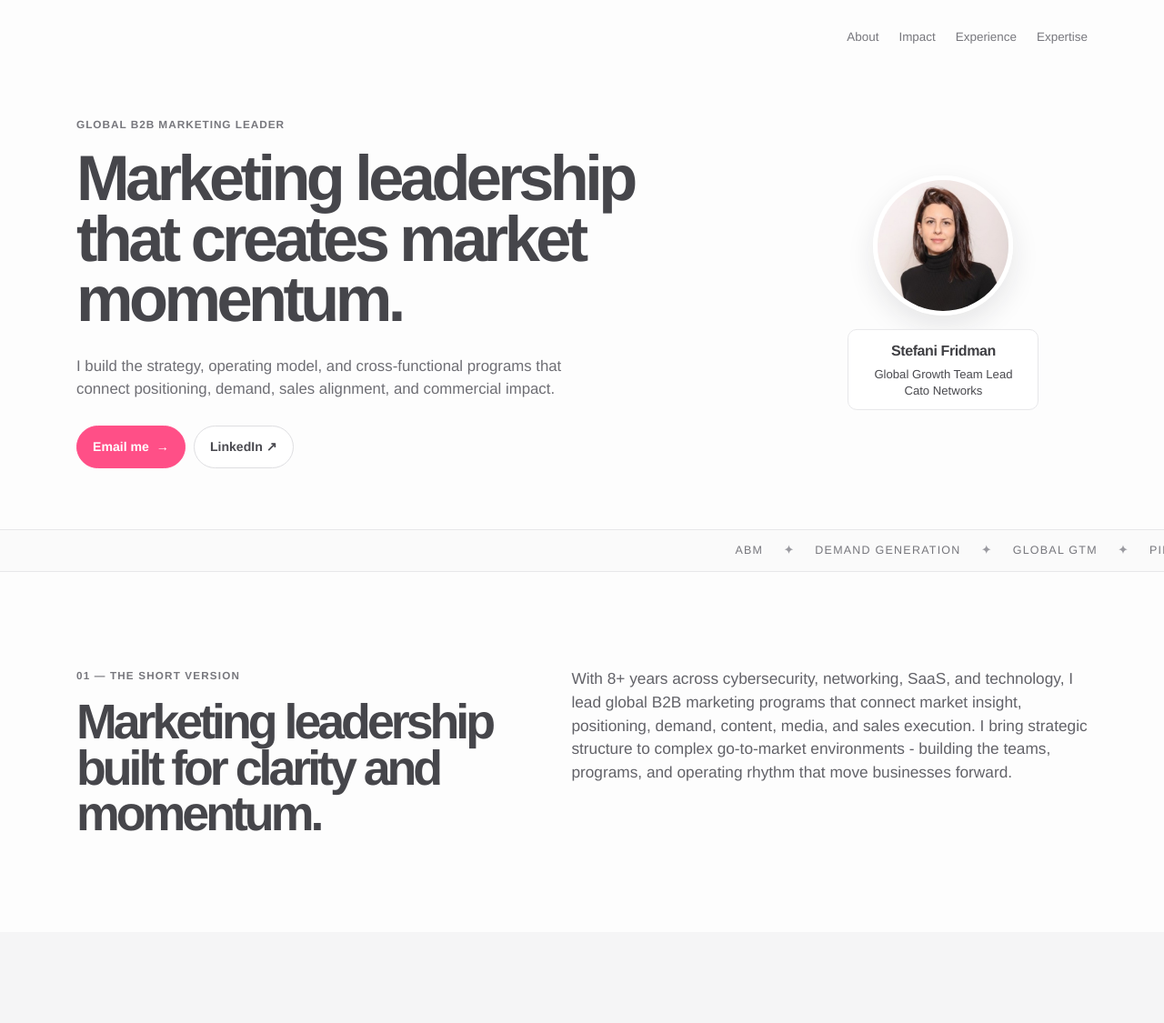
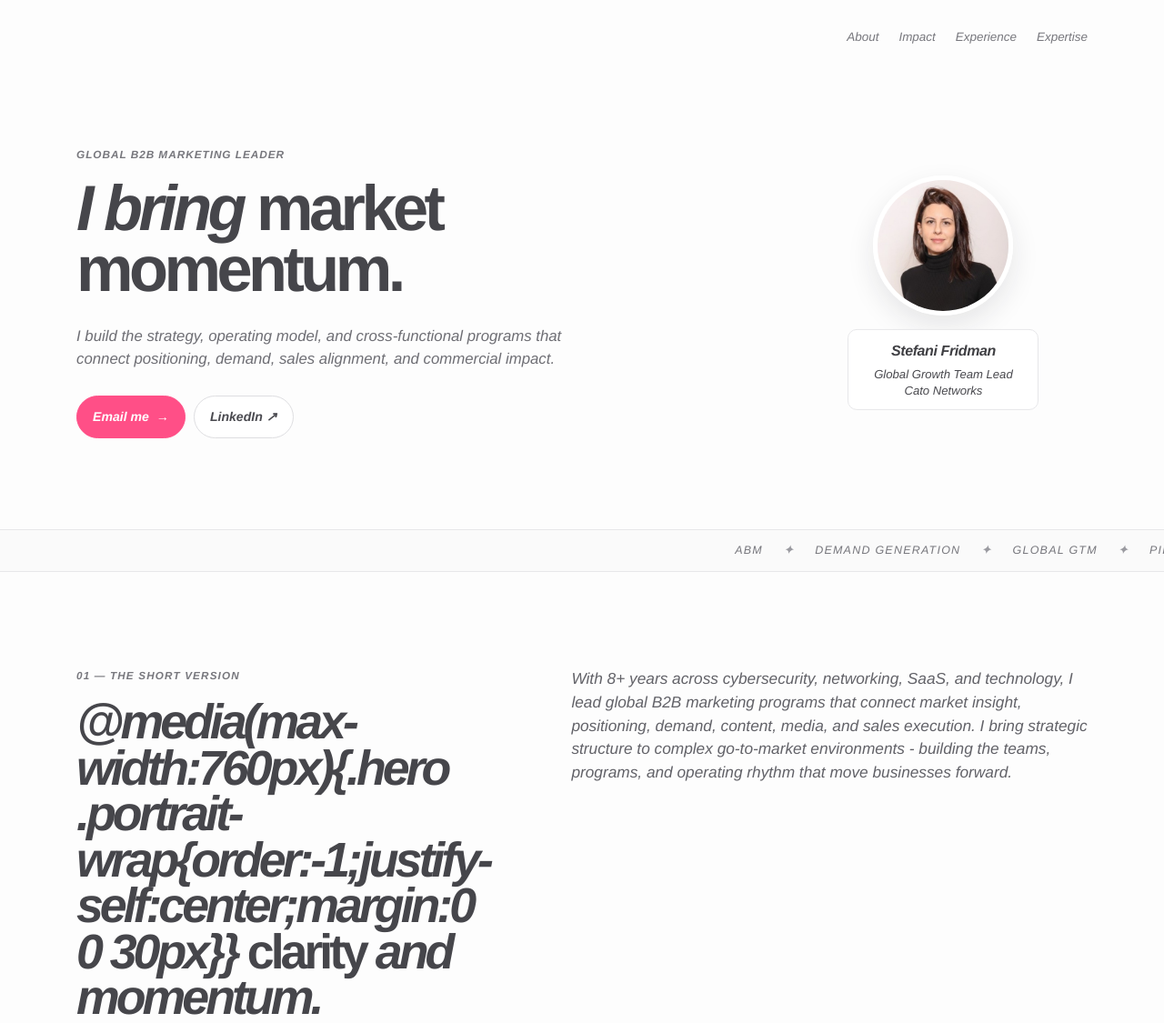
Before and after one commit to stefanibeam/stefani-fridman-portfolio, a plain HTML site: page stefani-fridman-portfolio.html in a window 1280 px wide. Shown: the top 1125 px of the page at 91% size. Drawn offline with Linux system fonts and the light colour scheme.

Commit message:
Update stefani-fridman-portfolio.html

```diff
--- a/stefani-fridman-portfolio.html
+++ b/stefani-fridman-portfolio.html
@@ -1,4 +1,4 @@
-<!doctype html>
+<I build marketing that creates!doctype html>
 <html lang="en" dir="ltr">
 <head>
 <meta charset="utf-8">
@@ -32,7 +32,7 @@
 <div class="reveal">
 <p class="eyebrow" data-en>Global B2B Marketing Leader</p>
 <p class="eyebrow" data-he>מנהלת גלובלית לשיווק צמיחה B2B</p>
-<h1 data-en>Marketing leadership that creates <em>market momentum.</em>
+<h1 data-en>I bring <em>market momentum.</em>
 </h1>
 <h1 data-he>מערכות צמיחה <em>שמניעות הכנסות.</em>
 </h1>
@@ -63,7 +63,7 @@
 <div>
 <p class="kicker" data-en>01 — The short version</p>
 <p class="kicker" data-he>01 — בקצרה</p>
-<h2 class="section-title" data-en>Marketing leadership built for <em>clarity</em> and momentum.</h2>
+<h2 class="section-title" data-en>@media(max-width:760px){.hero .portrait-wrap{order:-1;justify-self:center;margin:0 0 30px}}</style> <em>clarity</em> and momentum.</h2>
 <h2 class="section-title" data-he>צמיחה בארגוני אנטרפרייז דורשת <em>בהירות</em> ותנופה.</h2>
 </div>
 <div>
```
